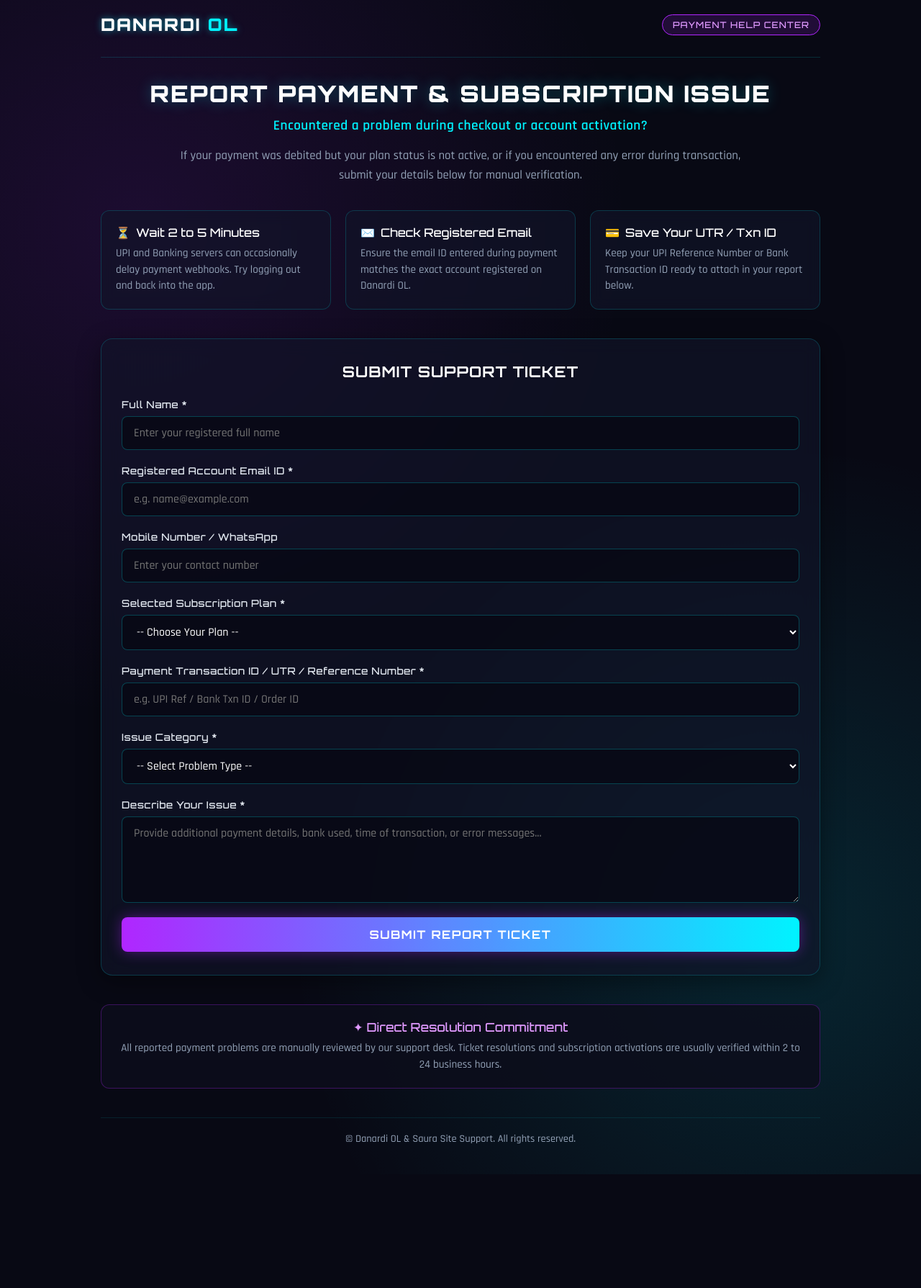
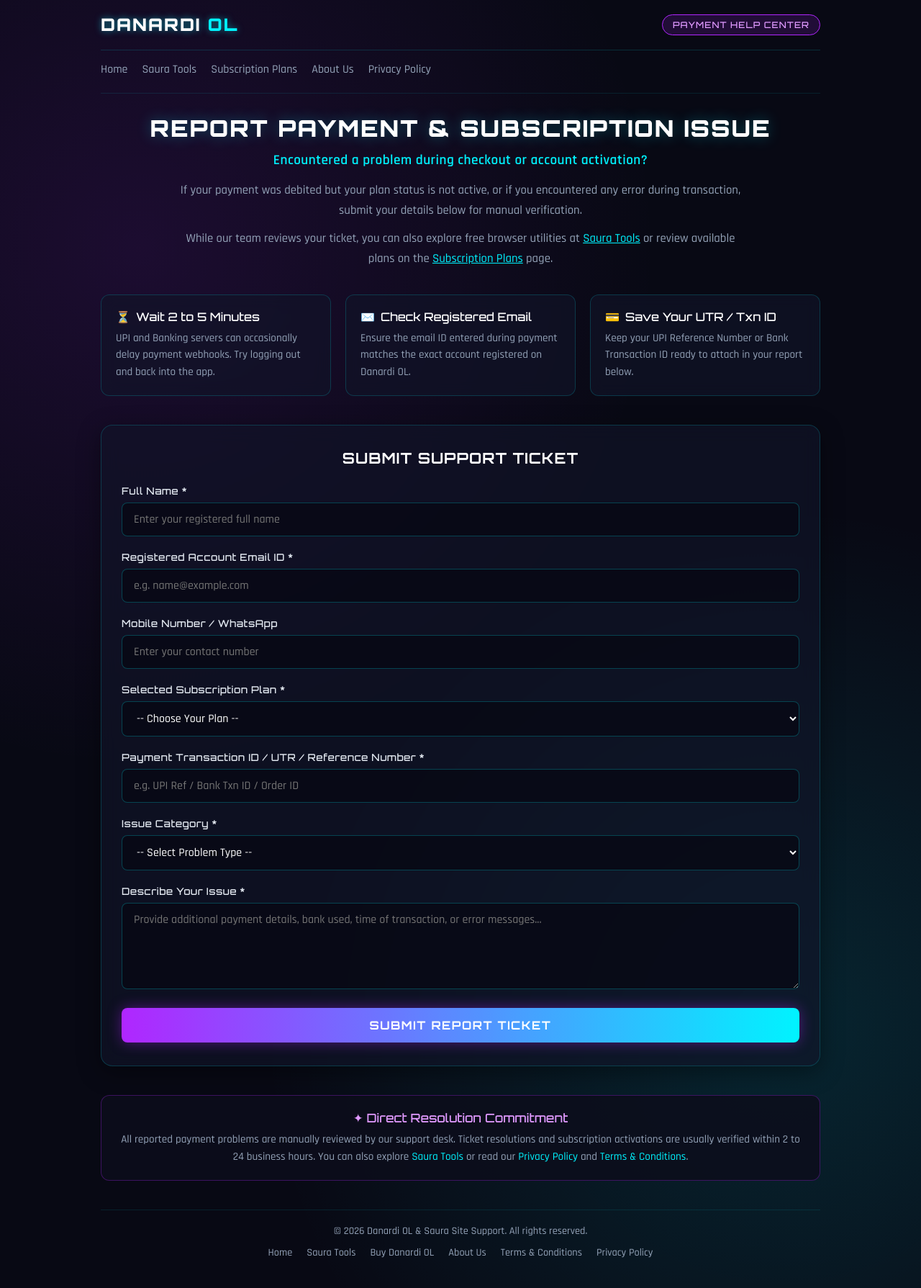
Before and after one commit to raisonGamango/saura-site, a plain HTML site: page report-payment-issues.html in a window 1280 px wide. Shown: the part 17-1806 px from the top of the page at 72% size. Before the commit the page ends 1648 px from the top, so only its background shows below. Drawn offline with Linux system fonts and the light colour scheme.

Commit message:
Refactor report-payment-issues.html for clarity and style
Updated canonical link, modified styles, and improved form labels for better accessibility.

```diff
--- a/report-payment-issues.html
+++ b/report-payment-issues.html
@@ -1,10 +1,15 @@
+<!DOCTYPE html>
+<html lang="en">
 <head>
   <meta charset="UTF-8" />
   <meta name="viewport" content="width=device-width, initial-scale=1.0" />
   <meta name="description" content="Report subscription or payment issues for Danardi OL and access Saura Site and Saura Tools support resources." />
   <title>Report Subscription &amp; Payment Problem - Danardi OL</title>
-  <link rel="canonical" href="https://www.saurasite.com/report-payment-issues.html" />
+  <link rel="canonical" href="https://www.saurasite.com/report-payment-issue/" />
+
+  <!-- Replace ca-pub-XXXXXXXXXXXXXXXX with your actual Google AdSense Publisher ID once ready -->
   <script async src="https://pagead2.googlesyndication.com/pagead/js/adsbygoogle.js?client=ca-pub-XXXXXXXXXXXXXXXX" crossorigin="anonymous"></script>
+
   <style>
     @import url('https://fonts.googleapis.com/css2?family=Orbitron:wght@500;700;900&family=Rajdhani:wght@500;600;700&display=swap');
 
@@ -38,6 +43,10 @@
       padding: 20px;
     }
 
+    a {
+      color: inherit;
+    }
+
     .wrapper {
       max-width: 1000px;
       margin: 0 auto;
@@ -48,9 +57,11 @@
       display: flex;
       justify-content: space-between;
       align-items: center;
-      padding: 16px 0 30px;
+      flex-wrap: wrap;
+      gap: 12px;
+      padding: 16px 0 20px;
       border-bottom: 1px solid rgba(0, 243, 255, 0.15);
-      margin-bottom: 30px;
+      margin-bottom: 16px;
     }
 
     .brand-logo {
@@ -61,6 +72,7 @@
       color: #fff;
       text-transform: uppercase;
       text-shadow: 0 0 10px rgba(0, 243, 255, 0.5);
+      text-decoration: none;
     }
 
     .brand-logo span {
@@ -76,6 +88,26 @@
       font-family: 'Orbitron', sans-serif;
       font-size: 0.75rem;
       letter-spacing: 1px;
+    }
+
+    .sub-nav {
+      display: flex;
+      flex-wrap: wrap;
+      gap: 10px 20px;
+      padding-bottom: 22px;
+      margin-bottom: 28px;
+      border-bottom: 1px solid rgba(0, 243, 255, 0.1);
+      font-size: 1rem;
+    }
+
+    .sub-nav a {
+      color: var(--text-muted);
+      text-decoration: none;
+    }
+
+    .sub-nav a:hover {
+      color: var(--neon-cyan);
+      text-decoration: underline;
     }
 
     .hero-section {
@@ -104,9 +136,9 @@
 
     .page-description {
       max-width: 800px;
-      margin: 0 auto;
+      margin: 0 auto 12px;
       font-size: 1.05rem;
-      line-height: 1.6;
+      line-height: 1.65;
       color: var(--text-muted);
     }
 
@@ -142,7 +174,7 @@
     .help-card-text {
       font-size: 0.95rem;
       color: var(--text-muted);
-      line-height: 1.5;
+      line-height: 1.55;
     }
 
     .form-container {
@@ -282,7 +314,16 @@
     .support-notice-text {
       font-size: 0.95rem;
       color: var(--text-muted);
-      line-height: 1.5;
+      line-height: 1.6;
+    }
+
+    .support-notice-text a {
+      color: var(--neon-cyan);
+      text-decoration: none;
+    }
+
+    .support-notice-text a:hover {
+      text-decoration: underline;
     }
 
     .site-footer {
@@ -292,21 +333,50 @@
       font-size: 0.9rem;
       color: var(--text-muted);
     }
+
+    .footer-links {
+      display: flex;
+      flex-wrap: wrap;
+      justify-content: center;
+      gap: 10px 20px;
+      margin-top: 12px;
+    }
+
+    .footer-links a {
+      color: var(--text-muted);
+      text-decoration: none;
+    }
+
+    .footer-links a:hover {
+      color: var(--neon-cyan);
+      text-decoration: underline;
+    }
   </style>
 </head>
 <body>
 
   <div class="wrapper">
     <header class="site-header">
-      <div class="brand-logo">DANARDI <span>OL</span></div>
+      <a class="brand-logo" href="index.html">DANARDI <span>OL</span></a>
       <div class="nav-badge">PAYMENT HELP CENTER</div>
     </header>
 
+    <nav class="sub-nav" aria-label="Support navigation">
+      <a href="index.html">Home</a>
+      <a href="https://tools.saurasite.com" target="_blank" rel="noopener noreferrer">Saura Tools</a>
+      <a href="buy-danardi-ol.html">Subscription Plans</a>
+      <a href="about-us.html">About Us</a>
+      <a href="privacy-policy.html">Privacy Policy</a>
+    </nav>
+
     <section class="hero-section">
-      <h1 class="page-title">Report Payment & Subscription Issue</h1>
+      <h1 class="page-title">Report Payment &amp; Subscription Issue</h1>
       <h2 class="page-subtitle">Encountered a problem during checkout or account activation?</h2>
       <p class="page-description">
         If your payment was debited but your plan status is not active, or if you encountered any error during transaction, submit your details below for manual verification.
+      </p>
+      <p class="page-description">
+        While our team reviews your ticket, you can also explore free browser utilities at <a href="https://tools.saurasite.com" target="_blank" rel="noopener noreferrer" style="color:var(--neon-cyan);">Saura Tools</a> or review available plans on the <a href="buy-danardi-ol.html" style="color:var(--neon-cyan);">Subscription Plans</a> page.
       </p>
     </section>
 
@@ -335,22 +405,22 @@
 
         <div id="formFieldsWrapper">
           <div class="form-group">
-            <label class="form-label">Full Name *</label>
+            <label class="form-label" for="fName">Full Name *</label>
             <input type="text" id="fName" class="form-control" placeholder="Enter your registered full name" required />
           </div>
 
           <div class="form-group">
-            <label class="form-label">Registered Account Email ID *</label>
+            <label class="form-label" for="fEmail">Registered Account Email ID *</label>
             <input type="email" id="fEmail" class="form-control" placeholder="e.g. name@example.com" required />
           </div>
 
           <div class="form-group">
-            <label class="form-label">Mobile Number / WhatsApp</label>
+            <label class="form-label" for="fPhone">Mobile Number / WhatsApp</label>
             <input type="tel" id="fPhone" class="form-control" placeholder="Enter your contact number" />
           </div>
 
           <div class="form-group">
-            <label class="form-label">Selected Subscription Plan *</label>
+            <label class="form-label" for="fPlan">Selected Subscription Plan *</label>
             <select id="fPlan" class="form-control" required>
               <option value="">-- Choose Your Plan --</option>
               <option value="Basic Plan (₹200 / 5 Years)">Basic Plan (₹200 / 5 Years)</option>
@@ -360,12 +430,12 @@
           </div>
 
           <div class="form-group">
-            <label class="form-label">Payment Transaction ID / UTR / Reference Number *</label>
+            <label class="form-label" for="fTxn">Payment Transaction ID / UTR / Reference Number *</label>
             <input type="text" id="fTxn" class="form-control" placeholder="e.g. UPI Ref / Bank Txn ID / Order ID" required />
           </div>
 
           <div class="form-group">
-            <label class="form-label">Issue Category *</label>
+            <label class="form-label" for="fCategory">Issue Category *</label>
             <select id="fCategory" class="form-control" required>
               <option value="">-- Select Problem Type --</option>
               <option value="Payment Deducted but Subscription Not Active">Payment Deducted but Subscription Not Active</option>
@@ -378,7 +448,7 @@
           </div>
 
           <div class="form-group">
-            <label class="form-label">Describe Your Issue *</label>
+            <label class="form-label" for="fDesc">Describe Your Issue *</label>
             <textarea id="fDesc" class="form-control" placeholder="Provide additional payment details, bank used, time of transaction, or error messages..." required></textarea>
           </div>
 
@@ -398,17 +468,27 @@
     <section class="support-notice">
       <div class="support-notice-title">✦ Direct Resolution Commitment</div>
       <p class="support-notice-text">
-        All reported payment problems are manually reviewed by our support desk. Ticket resolutions and subscription activations are usually verified within 2 to 24 business hours.
+        All reported payment problems are manually reviewed by our support desk. Ticket resolutions and subscription activations are usually verified within 2 to 24 business hours. You can also explore <a href="https://tools.saurasite.com" target="_blank" rel="noopener noreferrer">Saura Tools</a> or read our <a href="privacy-policy.html">Privacy Policy</a> and <a href="terms-conditions.html">Terms &amp; Conditions</a>.
       </p>
     </section>
 
     <footer class="site-footer">
-      &copy; Danardi OL & Saura Site Support. All rights reserved.
+      <p>&copy; <span id="year"></span> Danardi OL &amp; Saura Site Support. All rights reserved.</p>
+      <nav class="footer-links" aria-label="Footer navigation">
+        <a href="index.html">Home</a>
+        <a href="https://tools.saurasite.com" target="_blank" rel="noopener noreferrer">Saura Tools</a>
+        <a href="buy-danardi-ol.html">Buy Danardi OL</a>
+        <a href="about-us.html">About Us</a>
+        <a href="terms-conditions.html">Terms &amp; Conditions</a>
+        <a href="privacy-policy.html">Privacy Policy</a>
+      </nav>
     </footer>
   </div>
 
   <!-- GOOGLE APPS SCRIPT SUBMISSION LISTENER -->
   <script>
+    document.getElementById('year').textContent = new Date().getFullYear();
+
     document.getElementById('supportForm').addEventListener('submit', function(e) {
       e.preventDefault();
 
```
